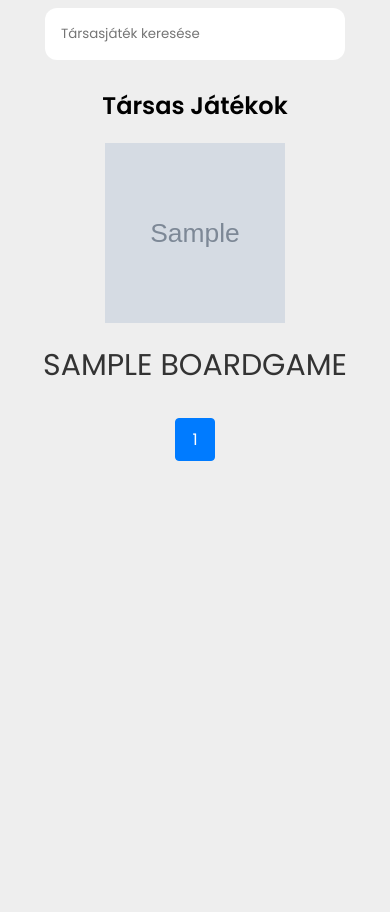
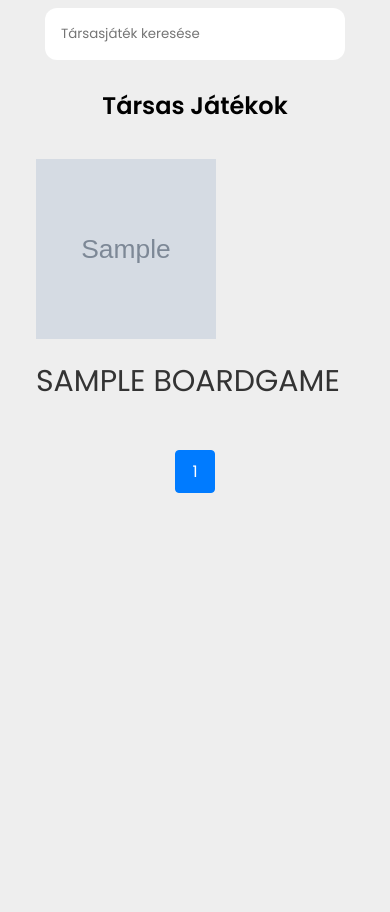
Before and after one commit to MilanEgri/php-project, a PHP site: page /index.php in a window 390 px wide. Shown: the part 47-959 px from the top of the page. Run offline with PHP 8.4, Linux system fonts and the light colour scheme; tables that the repository leaves empty or names only in its code hold one stand-in row (values such as "Sample post"); grey boxes marked "Sample" are stand-in pictures; a stand-in replaces the project's code that opens the database connection.

Commit message:
responsive design

```diff
--- a/style.css
+++ b/style.css
@@ -285,7 +285,8 @@
     align-items: center;
     flex-wrap: wrap;
     gap: 20px;
-    justify-content: center;
+    justify-content: space-between;
+    padding: 1rem;
 }
 
 .boardgame img {
```
Also changed, not shown: nextSprintPlan.md (+1 -1 lines), 1 other file.
